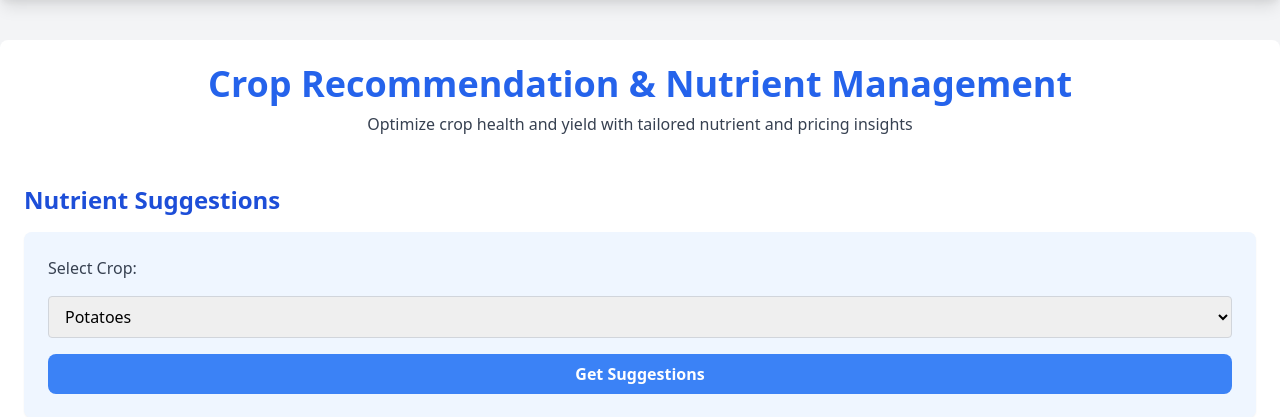
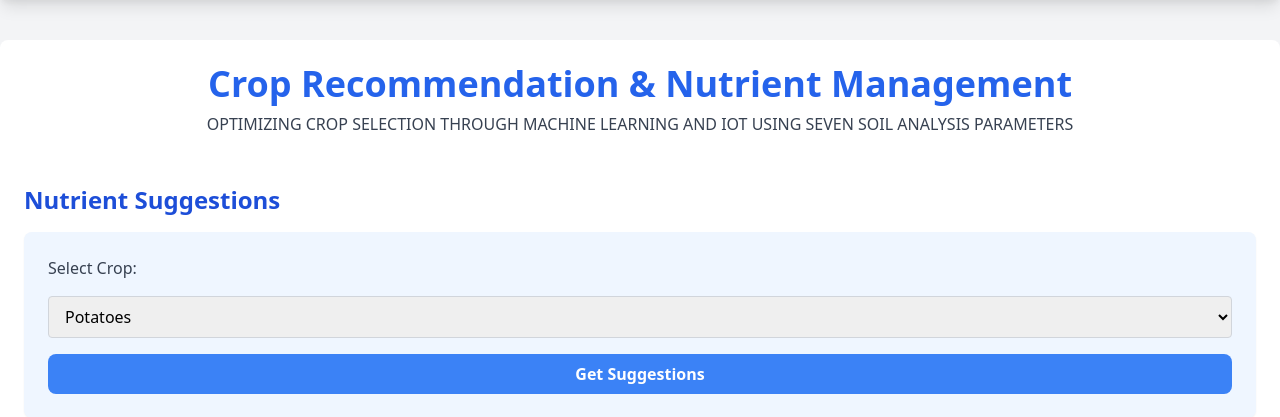
Before and after one commit to virtualrwanda/soil_nutrient, a Flask app: page / in a window 1280 px wide. Shown: the part 64-481 px from the top of the page. Run offline with Flask 3, Linux system fonts and the light colour scheme; data comes from the database, SQL or seed files in the repository; parts of the project's set-up code (start-up, migrations or seed data) failed here and were passed over; some libraries are stand-ins or nearby versions.

Commit message:
Update index.html

```diff
--- a/templates/index.html
+++ b/templates/index.html
@@ -46,7 +46,7 @@
         <!-- Header -->
         <header class="text-center mb-10">
             <h1 class="text-4xl font-extrabold text-blue-600 mb-2">Crop Recommendation & Nutrient Management</h1>
-            <p class="text-gray-700">Optimize crop health and yield with tailored nutrient and pricing insights</p>
+            <p class="text-gray-700">OPTIMIZING CROP SELECTION THROUGH MACHINE LEARNING AND IOT USING SEVEN SOIL ANALYSIS PARAMETERS</p>
         </header>
 
         <!-- Nutrient Suggestions Section -->
```
